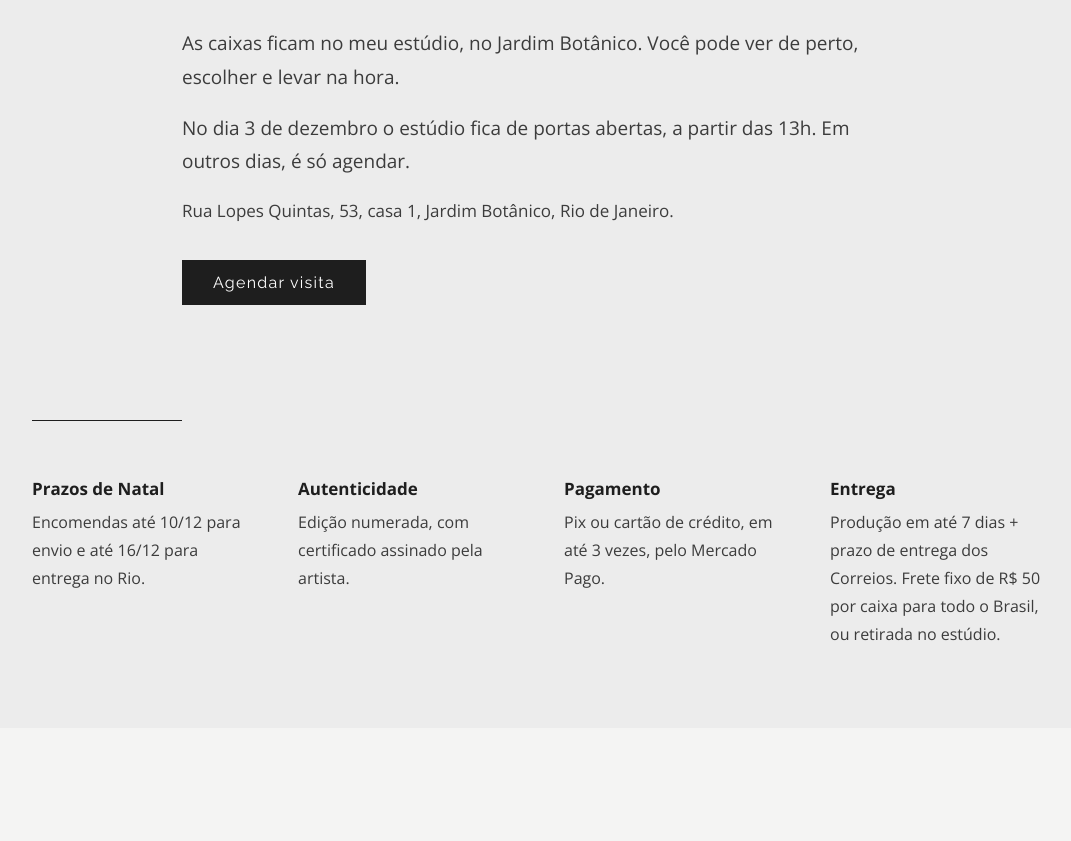
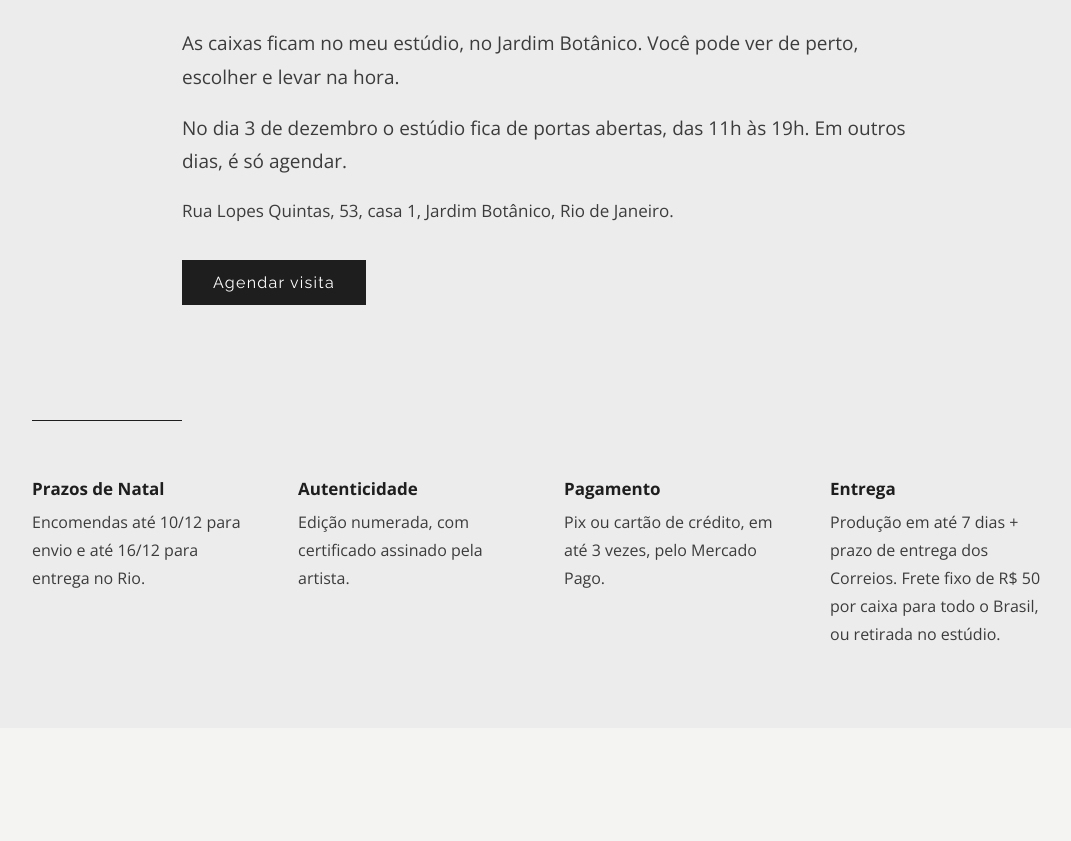
Before and after one commit to danijustus/loja, a plain HTML site: page index.html in a window 1280 px wide. Shown: the part 6585-7426 px from the top of the page, without its empty margins (96-1167 px from the left). Drawn offline with nearby package versions, Linux system fonts and the light colour scheme.

Commit message:
Corrige o horário do dia 3/12 para 11h às 19h

```diff
--- a/index.html
+++ b/index.html
@@ -333,7 +333,7 @@ fbq('track', 'PageView');
 <section id="estudio" class="faixa secao" style="max-width:820px;">
   <h2 class="titulo"><span class="grande">Estúdio</span><span class="sub">venha escolher</span></h2>
   <p style="font-size:19px;">As caixas ficam no meu estúdio, no Jardim Botânico. Você pode ver de perto, escolher e levar na hora.</p>
-  <p style="font-size:19px;">No dia 3 de dezembro o estúdio fica de portas abertas, a partir das 13h. Em outros dias, é só agendar.</p>
+  <p style="font-size:19px;">No dia 3 de dezembro o estúdio fica de portas abertas, das 11h às 19h. Em outros dias, é só agendar.</p>
   <p style="margin-bottom:34px;">Rua Lopes Quintas, 53, casa 1, Jardim Botânico, Rio de Janeiro.</p>
   <a class="botao cheio" data-visita="1" href="https://wa.me/5521998733496?text=Ol%C3%A1%21%20Quero%20agendar%20uma%20visita%20ao%20est%C3%BAdio%20para%20ver%20as%20caixas." target="_blank" rel="noopener">Agendar visita</a>
 </section>
```
